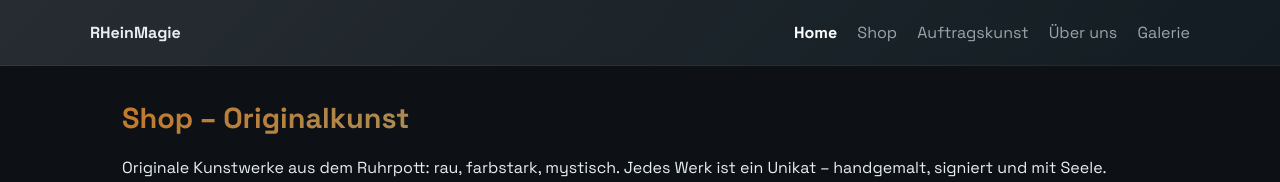
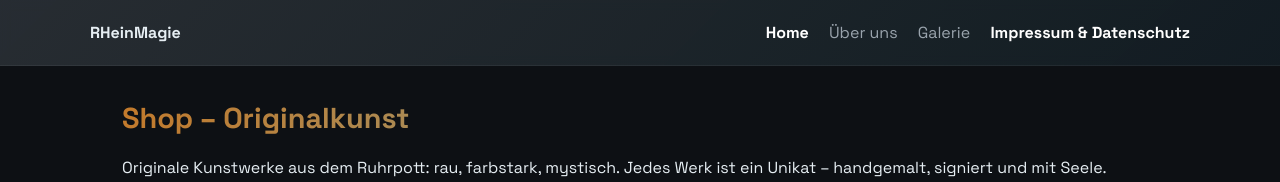
Before and after one commit to Zatu1337/RheinMagieArts, a plain HTML site: page index.html in a window 1280 px wide. Shown: the top 182 px of the page. Drawn offline with Linux system fonts and the light colour scheme.

Commit message:
Update index.html

```diff
--- a/index.html
+++ b/index.html
@@ -269,10 +269,9 @@
             <div class="logo-area" style="font-weight:700;">RHeinMagie</div>
             <nav>
                 <a href="index.html" class="active">Home</a>
-                <a href="#shop">Shop</a>
-                <a href="#auftrag">Auftragskunst</a>
-                <a href="about.html">Über uns</a>
+                                        <a href="about.html">Über uns</a>
                 <a href="gallery.html">Galerie</a>
+                <a href="Impressum.html" class="active">Impressum & Datenschutz</a>
             </nav>
         </div>
     </header>
@@ -390,4 +389,5 @@
         </section>
     </main>
     <footer>
+
         ©
```
